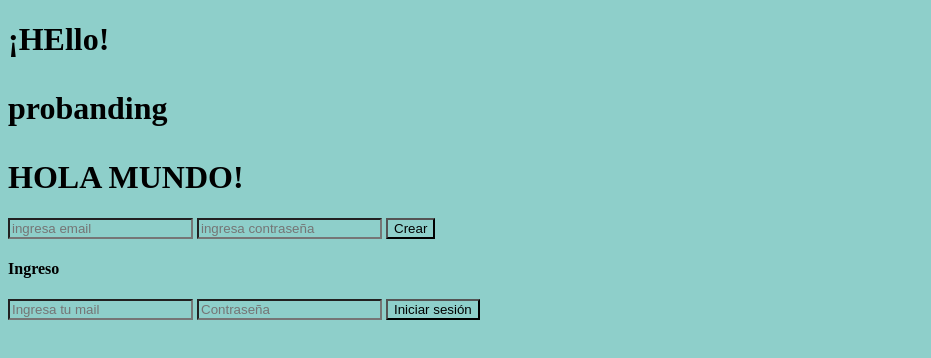
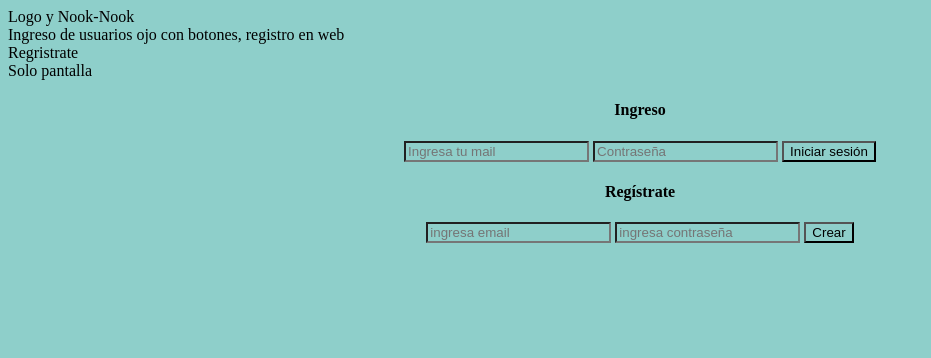
Before and after one commit to TereOyarce/SCL017-social-network, a plain HTML site: page index.html in a window 1280 px wide. Shown: the whole page, without its empty margins (0-931 px from the left). Drawn offline with Linux system fonts and the light colour scheme; no server answers; a web font is replaced by a local one.

Commit message:
Im scared

```diff
--- a/Login/login.js
+++ b/Login/login.js
@@ -17,9 +17,15 @@ const LoginMethod = {
   login: (divLogin) => {
     const resDiv = divLogin;
     const pageLogin = `
-     <div class='login id='login-screen'>
-      <h1>¡HEllo!<h1>
-      <p>probanding</p>
+     <div class='login' id='login-screen'>
+
+     <div class='head'>Logo y Nook-Nook </div>
+     <div class='body'>Ingreso de usuarios ojo con botones, registro en web</div>
+     <div class='footR'>Regristrate</div>
+
+     <div class='onlyScreen'>Solo pantalla </div>
+
+
      </div>
 
     `;
--- a/index.html
+++ b/index.html
@@ -44,19 +44,21 @@
     <div id="root"></div>
 
     <script type="module" src="main.js" defer></script>
-    <!-- <script type="module" src=".\Login\accessLogin.js" defer></script>
-    <script type="module" src=".\Login\login.js" defer></script> -->
-    <h1>HOLA MUNDO!</h1>
-    <input id="email2" type="email" placeholder="ingresa email">
-    <input id="password2" type="password" placeholder="ingresa contraseña">
-    <button id="buttonRegister">Crear</button>
-    <div id="success"></div>
+    <script type="module" src=".\Login\accessLogin.js" defer></script>
+    <script type="module" src=".\Login\login.js" defer></script>
 
+    <div class="temporal">
+        <h4>Ingreso</h4>
+        <input id="email1" type="email" placeholder="Ingresa tu mail">
+        <input id="password1" type="password" placeholder="Contraseña">
+        <button id="signButton">Iniciar sesión</button>
 
-    <h4>Ingreso</h4>
-    <input id="email1" type="email" placeholder="Ingresa tu mail">
-    <input id="password1" type="password" placeholder="Contraseña">
-    <button id="signButton">Iniciar sesión</button>
+        <h4>Regístrate</h4>
+        <input id="email2" type="email" placeholder="ingresa email">
+        <input id="password2" type="password" placeholder="ingresa contraseña">
+        <button id="buttonRegister" class='buttonRegister'>Crear</button>
+        <div id="success"></div>
+    </div>
 </body>
 
 </html>
--- a/style.css
+++ b/style.css
@@ -7,3 +7,8 @@
 .logo {
     width: 10%;
 }
+
+.temporal{
+    align-items: center;
+    text-align: center;
+}
```
